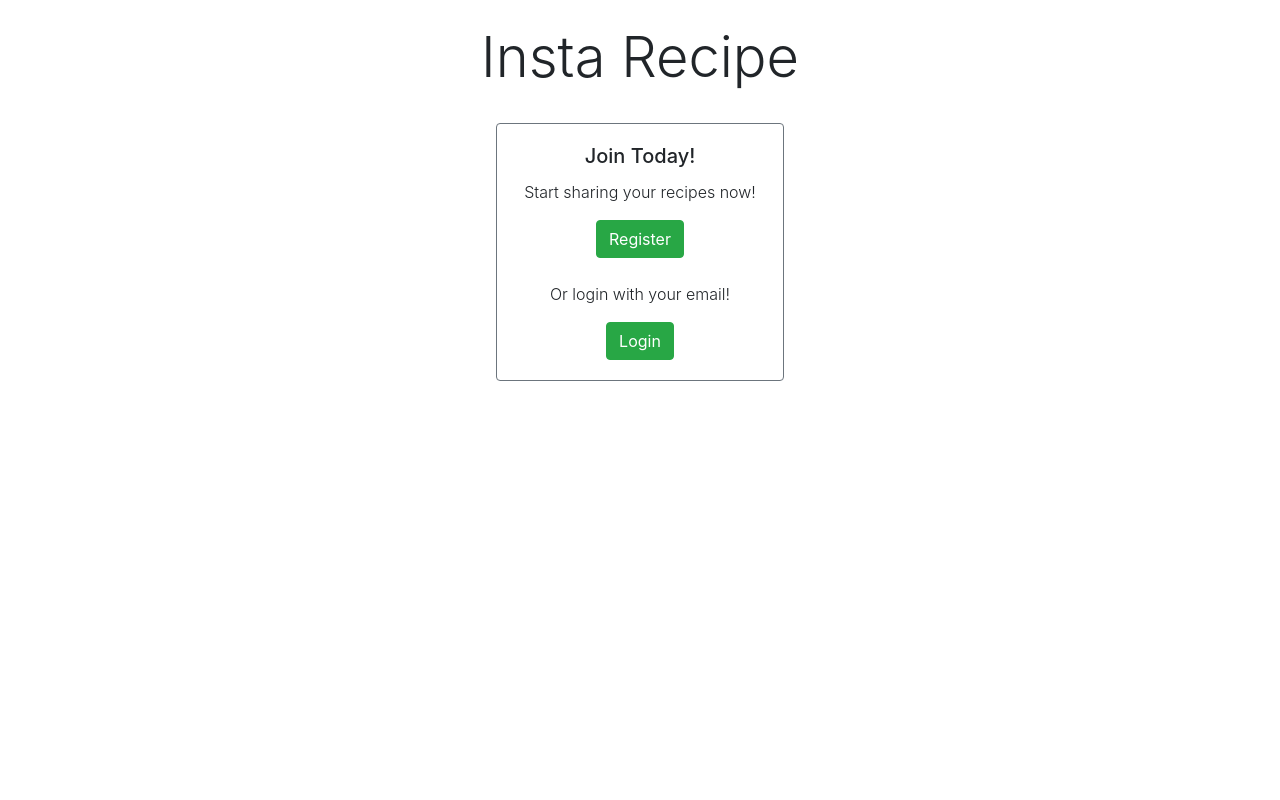
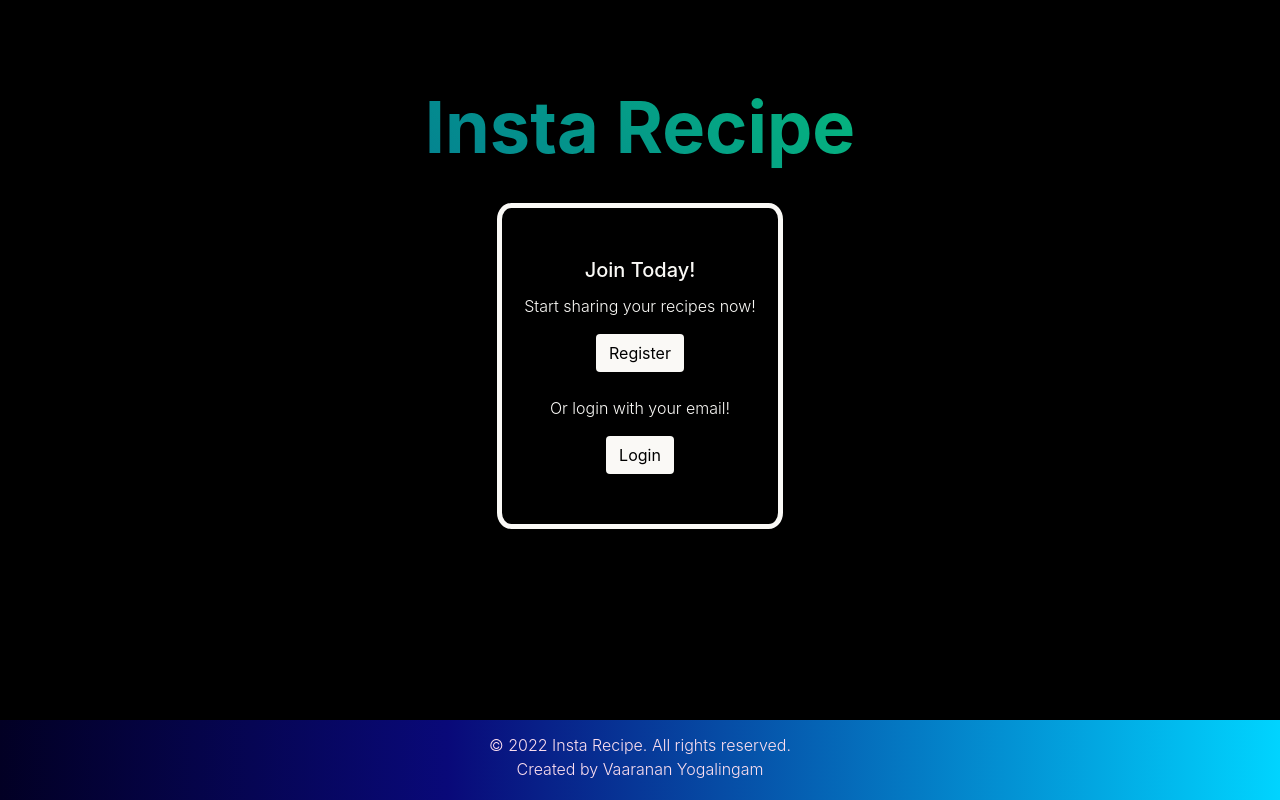
Before and after one commit to vaaranan-y/insta-recipe-frontend, a React (Create React App) app: page / in a window 1280 px wide. Built offline with nearby package versions, Linux system fonts and the light colour scheme.

Commit message:
Cleaned up landing page

```diff
--- a/src/App.css
+++ b/src/App.css
@@ -97,3 +97,52 @@ p {
   font-size: 1em;
   padding: 10px 0 10px 0;
 }
+
+
+.title-logo {
+  font-size: 72px;
+  background: -webkit-linear-gradient(45deg, rgb(2, 90, 161), rgb(7, 228, 107));
+  -webkit-background-clip: text;
+  -webkit-text-fill-color: transparent;
+}
+
+.footer-div{
+  background-image: linear-gradient(90deg, #020024 0%, #090979 35%, #00d4ff 100%);
+  padding: '10px';
+  text-align: 'center';
+  position: 'fixed';
+  bottom: 0;
+  left: 0;
+  width: '100%';
+}
+
+.app-style {
+  background-color: #020024;
+}
+
+.landing-panel{
+  border: 5px solid #FAF9F6;
+  background-color: black;
+  padding: 50px 0px 50px 0px;
+  color: #FAF9F6;
+  position: relative;
+  border-radius: 5%;
+}
+
+.card {
+  background-color: black !important;
+}
+
+.border-secondary {
+  border-color: black !important;
+}
+
+.login-btn {
+  color: black;
+  background-color: #FAF9F6;
+}
+
+.register-btn {
+  color: black;
+  background-color: #FAF9F6;
+}
--- a/src/App.js
+++ b/src/App.js
@@ -1,30 +1,46 @@
-import React, { Component } from 'react';
-import { BrowserRouter as Router, Route, Routes } from 'react-router-dom';
-import './App.css';
+import React, { Component } from "react";
+import { BrowserRouter as Router, Route, Routes } from "react-router-dom";
+import "./App.css";
 
 // Components
-import CreateRecipe from './components/CreateRecipe';
-import ShowRecipeList from './components/ShowRecipeList';
-import ShowRecipeDetails from './components/ShowRecipeDetails';
-import UpdateRecipeInfo from './components/UpdateRecipeInfo';
+import CreateRecipe from "./components/CreateRecipe";
+import ShowRecipeList from "./components/ShowRecipeList";
+import ShowRecipeDetails from "./components/ShowRecipeDetails";
+import UpdateRecipeInfo from "./components/UpdateRecipeInfo";
 import Landing from "./components/Landing";
 import Login from "./components/Login";
 import Register from "./components/Register";
+const currentYear = new Date().getFullYear();
+const copyrightSymbol = "\u00A9";
 
 class App extends Component {
   render() {
     return (
       <Router>
-        <div>
+        <div className="app-style">
           <Routes>
-            <Route exact path='/' element={<Landing/>} />
-            <Route exact path='/login' element={<Login/>} />
-            <Route exact path='/register' element={<Register/>} />
-            <Route path='/create-recipe' element={<CreateRecipe/>} />
-            <Route exact path='/show-recipes' element={<ShowRecipeList/>}/>
-            <Route path='/edit-recipe/:id' element={<UpdateRecipeInfo/>} />
-            <Route path='/show-recipe/:id' element={<ShowRecipeDetails/>} />
+            <Route exact path="/" element={<Landing />} />
+            <Route exact path="/login" element={<Login />} />
+            <Route exact path="/register" element={<Register />} />
+            <Route path="/create-recipe" element={<CreateRecipe />} />
+            <Route exact path="/show-recipes" element={<ShowRecipeList />} />
+            <Route path="/edit-recipe/:id" element={<UpdateRecipeInfo />} />
+            <Route path="/show-recipe/:id" element={<ShowRecipeDetails />} />
           </Routes>
+          <div style={{ height: "10vh" }} className="footer-div">
+            <p
+              style={{
+                margin: 0,
+                textAlign: "center",
+                color: "#FDDFEF",
+                fontSize: "100%",
+                padding: "1%",
+              }}
+            >
+              {copyrightSymbol} {currentYear} Insta Recipe. All rights reserved.
+              <br></br>Created by Vaaranan Yogalingam
+            </p>
+          </div>
         </div>
       </Router>
     );
--- a/src/components/CreateRecipe.js
+++ b/src/components/CreateRecipe.js
@@ -37,7 +37,7 @@ class CreateRecipe extends Component {
     };
 
     axios
-      .post('https://insta-recipe-blog-app.herokuapp.com/api', data)
+      .post('http://localhost:8082/api', data)
       .then(res => {
         alert("Recipe Successfully Uploaded");
         this.props.history.push('/');
--- a/src/components/Landing.js
+++ b/src/components/Landing.js
@@ -3,28 +3,42 @@ import { Link } from "react-router-dom";
 class Landing extends Component {
   render() {
     return (
-      <div style={{ height: "75vh" }} className="container valign-wrapper">
+      <div style={{ backgroundColor: "black", height: "90vh" }}>
         <div className="row">
           <div className="col s12 center-align">
             <div className="col-md-12">
               <br />
-              <h2 className="display-4 text-center">Insta Recipe</h2>
+              <h2
+                className="display-4 text-center title-logo"
+                style={{
+                  fontFamily: "unset",
+                  fontWeight: 700,
+                  paddingTop: "7.5vh",
+                }}
+              >
+                Insta Recipe
+              </h2>
             </div>
             <br />
-            <div class="card text-center border-secondary" style={{width: "18rem", margin: "0 auto"}}>
-                <div class="card-body">
-                    <h5 class="card-title">Join Today!</h5>
-                    <p class="card-text">Start sharing your recipes now!</p>
-                    <Link to="/register" className="btn btn-success">Register</Link>
-                    <br/>
-                    <br/>
-                    <p class="card-text">Or login with your email!</p>
-                    <Link to="/login" className="btn btn-inverse btn-success">Login</Link>
-                    <br/>
-                </div>
+            <div
+              className="card text-center border-secondary"
+              style={{ width: "18rem", margin: "0 auto" }}
+            >
+              <div className="landing-panel">
+                <h5 className="card-title">Join Today!</h5>
+                <p className="card-text">Start sharing your recipes now!</p>
+                <Link to="/register" className="btn login-btn">
+                  Register
+                </Link>
+                <br />
+                <br />
+                <p className="card-text">Or login with your email!</p>
+                <Link to="/login" className="btn register-btn">
+                  Login
+                </Link>
+                <br />
+              </div>
             </div>
-
-
           </div>
         </div>
       </div>
--- a/src/components/Register.js
+++ b/src/components/Register.js
@@ -39,16 +39,18 @@ const newUser = {
     };
 
 // console.log(newUser);
-axios.post("https://insta-recipe-blog-app.herokuapp.com/api/users/register",newUser).then(res =>{
-  console.log("new user created");
-  this.props.navigate("/login");
-}).catch(err => {
-  console.log(err.response);
-  for (var errorType in err.response.data) {
+axios
+  .post("http://localhost:8082/api/users/register", newUser)
+  .then((res) => {
+    console.log("new user created");
+    this.props.navigate("/login");
+  })
+  .catch((err) => {
+    console.log(err.response);
+    for (var errorType in err.response.data) {
       alert("Error: " + err.response.data[errorType]);
-  }
-
-})
+    }
+  });
   };
 
   render(){
--- a/src/components/ShowRecipeDetails.js
+++ b/src/components/ShowRecipeDetails.js
@@ -19,7 +19,7 @@ class ShowRecipeDetails extends Component {
 
     const { id } = this.props.params;
     axios
-      .get('https://insta-recipe-blog-app.herokuapp.com/api/'+id+'?token='+this.props.location.state.token.token)
+      .get('http://localhost:8082/api/'+id+'?token='+this.props.location.state.token.token)
       .then(res => {
         this.setState({
           recipe: res.data,
@@ -35,7 +35,7 @@ class ShowRecipeDetails extends Component {
 
   onDeleteClick (id) {
     axios
-      .delete('https://insta-recipe-blog-app.herokuapp.com/api/'+id)
+      .delete('http://localhost:8082/api/'+id)
       .then(res => {
         alert("Recipe Deleted");
         // this.props.history.push("/show-recipes");
--- a/src/components/ShowRecipeList.js
+++ b/src/components/ShowRecipeList.js
@@ -21,17 +21,20 @@ class ShowRecipeList extends Component {
     // const state = this.props.location();
 
     axios
-      .get('https://insta-recipe-blog-app.herokuapp.com/api/recipes?token='+this.props.location.state.token)
-      .then(res => {
+      .get(
+        "http://localhost:8082/api/recipes?token=" +
+          this.props.location.state.token
+      )
+      .then((res) => {
         res.data = res.data.sort(this.custom_sort);
         this.setState({
-          recipes: res.data
-        })
+          recipes: res.data,
+        });
       })
-      .catch(err =>{
-        console.log('Error from ShowRecipeList');
-        this.props.navigate("/login")
-      })
+      .catch((err) => {
+        console.log("Error from ShowRecipeList");
+        this.props.navigate("/login");
+      });
   };
 
   logout = e => {
--- a/src/components/UpdateRecipeInfo.js
+++ b/src/components/UpdateRecipeInfo.js
@@ -22,8 +22,13 @@ class UpdateRecipeInfo extends Component {
   componentDidMount() {
     const { id } = this.props.params;
     axios
-      .get('https://insta-recipe-blog-app.herokuapp.com/api/'+id+'?token='+this.props.location.state.token)
-      .then(res => {
+      .get(
+        "http://localhost:8082/api/" +
+          id +
+          "?token=" +
+          this.props.location.state.token
+      )
+      .then((res) => {
         // this.setState({...this.state, book: res.data})
         this.setState({
           name: res.data.name,
@@ -33,12 +38,12 @@ class UpdateRecipeInfo extends Component {
           steps: res.data.steps,
           uploadDate: res.data.uploadDate,
           imageURL: res.data.imageURL,
-          originalURL: res.data.originalURL
-        })
+          originalURL: res.data.originalURL,
+        });
       })
-      .catch(err => {
+      .catch((err) => {
         console.log("Error from UpdateRecipeInfo");
-      })
+      });
   };
 
   onChange = e => {
@@ -65,14 +70,16 @@ class UpdateRecipeInfo extends Component {
     };
 
     axios
-      .put('https://insta-recipe-blog-app.herokuapp.com/api/'+id, data)
-      .then(res => {
+      .put("http://localhost:8082/api/" + id, data)
+      .then((res) => {
         alert("Recipe Successfully Updated");
-        this.props.navigate("/show-recipes", { state : this.props.location.state });
+        this.props.navigate("/show-recipes", {
+          state: this.props.location.state,
+        });
       })
-      .catch(err => {
+      .catch((err) => {
         console.log("Error in UpdateRecipeInfo!");
-      })
+      });
   };
 
 
```
Also changed, not shown: src/components/Login.js (+35 -25 lines).
